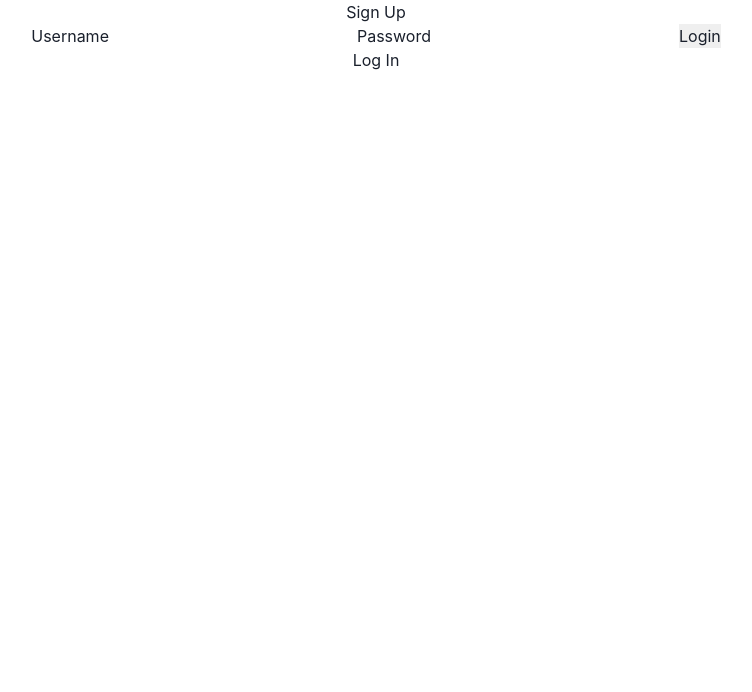
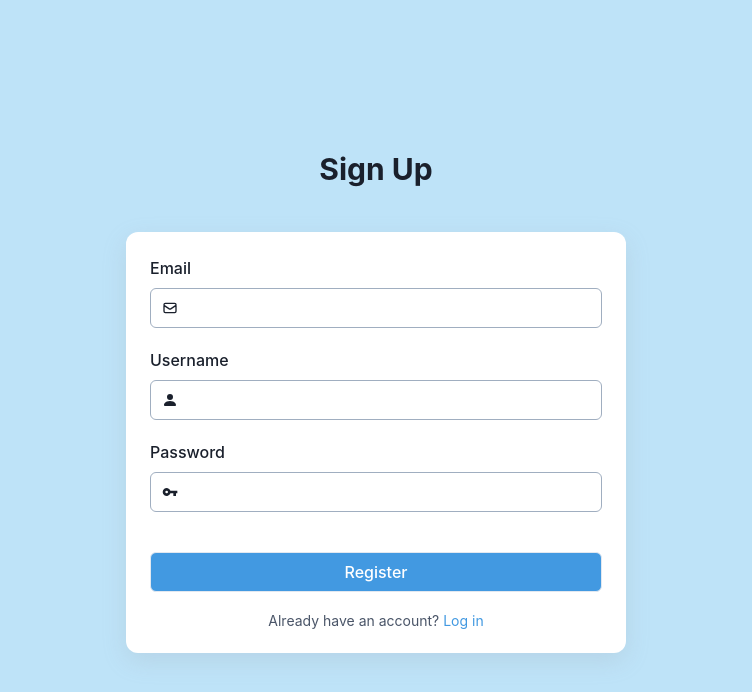
Before and after one commit to chubkey3/Cheduler, a React (Create React App) app in the folder frontend/: page /signup in a window 1280 px wide. Shown: the top 692 px of the page, without its empty margins (264-1016 px from the left). Built offline with nearby package versions, Linux system fonts and the light colour scheme.

Commit message:
finished login/signup UI

```diff
--- a/frontend/src/pages/login.js
+++ b/frontend/src/pages/login.js
@@ -1,8 +1,9 @@
 import React, {useState, useEffect} from "react";
 import axios from 'axios';
 import {Link as RouterLink, useNavigate} from 'react-router-dom';
-import {Flex, Box, FormControl, FormLabel, Input, FormHelperText, FormErrorMessage, HStack, VStack, Text, Alert, AlertIcon, AlertTitle, AlertDescription, Link} from '@chakra-ui/react';
-
+import {Flex, Box, FormControl, FormLabel, Input, FormHelperText, FormErrorMessage, HStack, VStack, Text, Alert, AlertIcon, AlertTitle, AlertDescription, Link, InputGroup, InputLeftElement} from '@chakra-ui/react';
+import {BsFillPersonFill} from 'react-icons/bs';
+import {RiKeyFill} from 'react-icons/ri';
 function Login(){
     const [username, setUsername] = useState("");
     const [password, setPassword] = useState("");
@@ -36,21 +37,32 @@ function Login(){
     }
 
     return(
+        <>
+        <Box w={'100vw'} h={'100vh'} position={'absolute'} zIndex={-1} bgColor={'blue.100'}></Box>
         <Flex flexDir={'column'} alignItems={'center'} justifyContent={'center'} w={'100vw'} h={'90vh'}>
             <Text fontSize={'3xl'} fontWeight={'bold'} mb={10}>Log In</Text>
-            <Box w={['80%', '50%']} p={5} borderRadius={'lg'} maxW={'500px'} boxShadow={'rgba(149, 157, 165, 0.2) 0px 8px 24px'} bgColor={'blue.100'}>
+            <Box w={['80%', '50%']} p={6} borderRadius={'xl'} maxW={'500px'} boxShadow={'rgba(149, 157, 165, 0.2) 0px 8px 24px'} bgColor={'white'}>
+                <form onSubmit={handleLogin}>
                 <FormControl>
                     <FormLabel htmlFor={'username'}>Username</FormLabel>
-                    <Input type={'text'} mb={5} value={username} onChange={(e) => {setUsername(e.target.value)}}/>
+                    <InputGroup>
+                        <InputLeftElement><BsFillPersonFill/></InputLeftElement>
+                        <Input type={'text'} mb={5} value={username} onChange={(e) => {setUsername(e.target.value)}} borderColor={'gray.400'}/>
+                    </InputGroup>
                     <FormLabel htmlFor={'password'}>Password</FormLabel>
-                    <Input type={'password'} mb={10} value={password} onChange={(e) => {setPassword(e.target.value)}}/>
-                    <Input type={'submit'} value={'Login'} onClick={handleLogin}/>
+                    <InputGroup>
+                        <InputLeftElement><RiKeyFill/></InputLeftElement>
+                        <Input type={'password'} mb={10} value={password} onChange={(e) => {setPassword(e.target.value)}} borderColor={'gray.400'}/>
+                    </InputGroup>
+                    <Input type={'submit'} value={'Login'} backgroundColor={'blue.400'} color={'white'} fontWeight={'500'} _hover={{backgroundColor: "blue.500"}}/>
                     <FormHelperText mt={5}>Don't have an account? <Link as={RouterLink} to="/signup" color={'blue.400'}>Sign Up</Link></FormHelperText>
                     {invalidlogin && <Alert status="error" borderRadius={'lg'} mt={5} size={'50'}><AlertIcon/><AlertDescription>Username and/or password is incorrect.</AlertDescription></Alert>}
                 </FormControl>
+                </form>
             </Box>
 
         </Flex>
+        </>
     )
 }
 
--- a/frontend/src/pages/signup.js
+++ b/frontend/src/pages/signup.js
@@ -1,8 +1,13 @@
 import React, {useState, useEffect} from "react";
 import axios from 'axios';
-import {Link, useNavigate} from 'react-router-dom';
+import {Link as RouterLink, useNavigate} from 'react-router-dom';
+import {Flex, Box, FormControl, FormLabel, Input, FormHelperText, FormErrorMessage, HStack, VStack, Text, Alert, AlertIcon, AlertTitle, AlertDescription, Link, InputGroup, InputLeftElement} from '@chakra-ui/react';
+import {BsFillPersonFill} from 'react-icons/bs';
+import {RiKeyFill} from 'react-icons/ri';
+import {HiOutlineMail} from 'react-icons/hi';
 
 function Login(){
+    const [email, setEmail] = useState("");
     const [username, setUsername] = useState("");
     const [password, setPassword] = useState("");
     const [invalidusername, setInvalidUsername] = useState(false);
@@ -38,22 +43,37 @@ function Login(){
     }
 
     return(
-        <div className="signup-container">
-            <h1>Sign Up</h1>
-            <form onSubmit={handleSignUp}>
-                <label>
-                    Username
-                    <input value={username} type="text" onChange={e => setUsername(e.target.value)}/>
-                </label>
-                <label>
-                    Password
-                    <input value={password} type="password" onChange={e => setPassword(e.target.value)}/>
-                </label>
-                <input value="Login" type="submit"></input>
-            </form>
-            {invalidusername && <div className="invalid-username">Username Already Exists</div>}
-            <Link to="/login">Log In</Link>
-        </div>
+        <>
+        <Box w={'100vw'} h={'100vh'} position={'absolute'} zIndex={-1} bgColor={'blue.100'}></Box>
+        <Flex flexDir={'column'} alignItems={'center'} justifyContent={'center'} w={'100vw'} h={'100vh'}>
+            <Text fontSize={'3xl'} fontWeight={'bold'} mb={10}>Sign Up</Text>
+            <Box w={['80%', '50%']} p={6} borderRadius={'xl'} maxW={'500px'} boxShadow={'rgba(149, 157, 165, 0.2) 0px 8px 24px'} bgColor={'white'}>
+                <form onSubmit={handleSignUp}>
+                <FormControl>
+                    <FormLabel htmlFor={'email'}>Email</FormLabel>
+                    <InputGroup>
+                        <InputLeftElement><HiOutlineMail/></InputLeftElement>
+                        <Input type={'email'} mb={5} value={email} onChange={(e) => {setEmail(e.target.value)}} borderColor={'gray.400'}/>
+                    </InputGroup>
+                    <FormLabel htmlFor={'username'}>Username</FormLabel>
+                    <InputGroup>
+                        <InputLeftElement><BsFillPersonFill/></InputLeftElement>
+                        <Input type={'text'} mb={5} value={username} onChange={(e) => {setUsername(e.target.value)}} borderColor={'gray.400'}/>
+                    </InputGroup>
+                    <FormLabel htmlFor={'password'}>Password</FormLabel>
+                    <InputGroup>
+                        <InputLeftElement><RiKeyFill/></InputLeftElement>
+                        <Input type={'password'} mb={10} value={password} onChange={(e) => {setPassword(e.target.value)}} borderColor={'gray.400'}/>
+                    </InputGroup>
+                    <Input type={'submit'} value={'Register'} backgroundColor={'blue.400'} color={'white'} fontWeight={'500'} _hover={{backgroundColor: "blue.500"}}/>
+                    <FormHelperText mt={5}>Already have an account? <Link as={RouterLink} to="/login" color={'blue.400'}>Log in</Link></FormHelperText>
+                    {invalidusername && <Alert status="error" borderRadius={'lg'} mt={5} size={'50'}><AlertIcon/><AlertDescription>Username already exists.</AlertDescription></Alert>}
+                </FormControl>
+                </form>
+            </Box>
+
+        </Flex>
+        </>
     )
 }
 
--- a/frontend/src/pages/tasks.js
+++ b/frontend/src/pages/tasks.js
@@ -117,8 +117,8 @@ export default function Tasks() {
                 <Flex w={'100%'} justifyContent={['center', 'right']} mr={[0, 10]} my={6}>
                     <HStack >
                     <Tag onClick={add} cursor={'pointer'} colorScheme={'whatsapp'}h={'100%'}>
-                        <TagLabel fontSize={'20px'}>New</TagLabel>
-                        <IoIosAdd fontSize={'30px'}/>
+                        <TagLabel fontSize={'16px'}>New</TagLabel>
+                        <IoIosAdd fontSize={'24px'}/>
                     </Tag>
 
                     <Menu>
```
Also changed, not shown: frontend/src/pages/notfound.js (+9 -6 lines).
